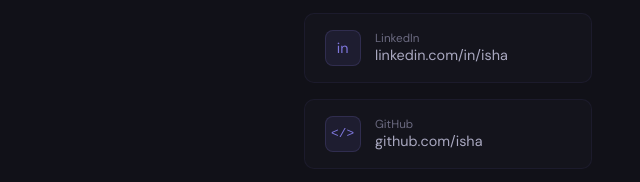
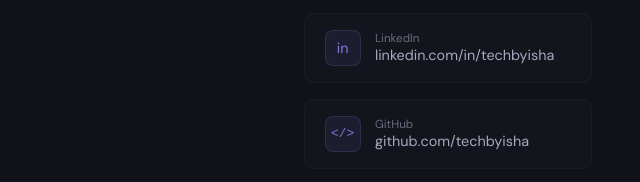
Before and after one commit to techbyisha/isha-portfolio, a plain HTML site: page index.html in a window 1280 px wide. Shown: the part 4854-5036 px from the top of the page, 640-1280 px from the left. Drawn offline with nearby package versions, Linux system fonts and the light colour scheme.

Commit message:
optimised text

```diff
--- a/index.html
+++ b/index.html
@@ -305,11 +305,11 @@
       </a>
       <a href="https://linkedin.com/in/techbyisha" target="_blank" class="contact-link">
         <div class="contact-link-icon">in</div>
-        <div class="contact-link-text"><span class="contact-link-label">LinkedIn</span>linkedin.com/in/isha</div>
+        <div class="contact-link-text"><span class="contact-link-label">LinkedIn</span>linkedin.com/in/techbyisha</div>
       </a>
       <a href="https://github.com/techbyisha" target="_blank" class="contact-link">
         <div class="contact-link-icon" style="font-family: monospace; font-size: 0.8rem;">&lt;/&gt;</div>
-        <div class="contact-link-text"><span class="contact-link-label">GitHub</span>github.com/isha</div>
+        <div class="contact-link-text"><span class="contact-link-label">GitHub</span>github.com/techbyisha</div>
       </a>
       <div class="contact-link" style="cursor: default;">
         <div class="contact-link-icon">📍</div>
```
